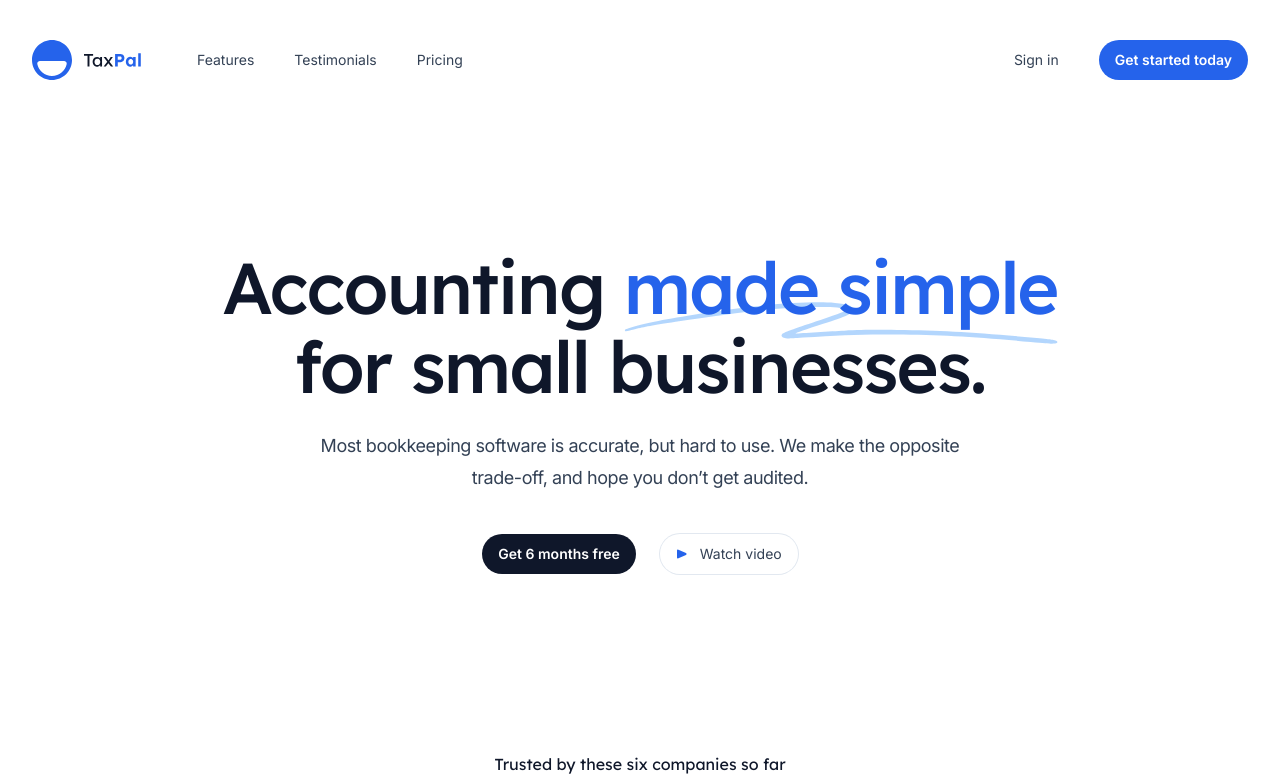
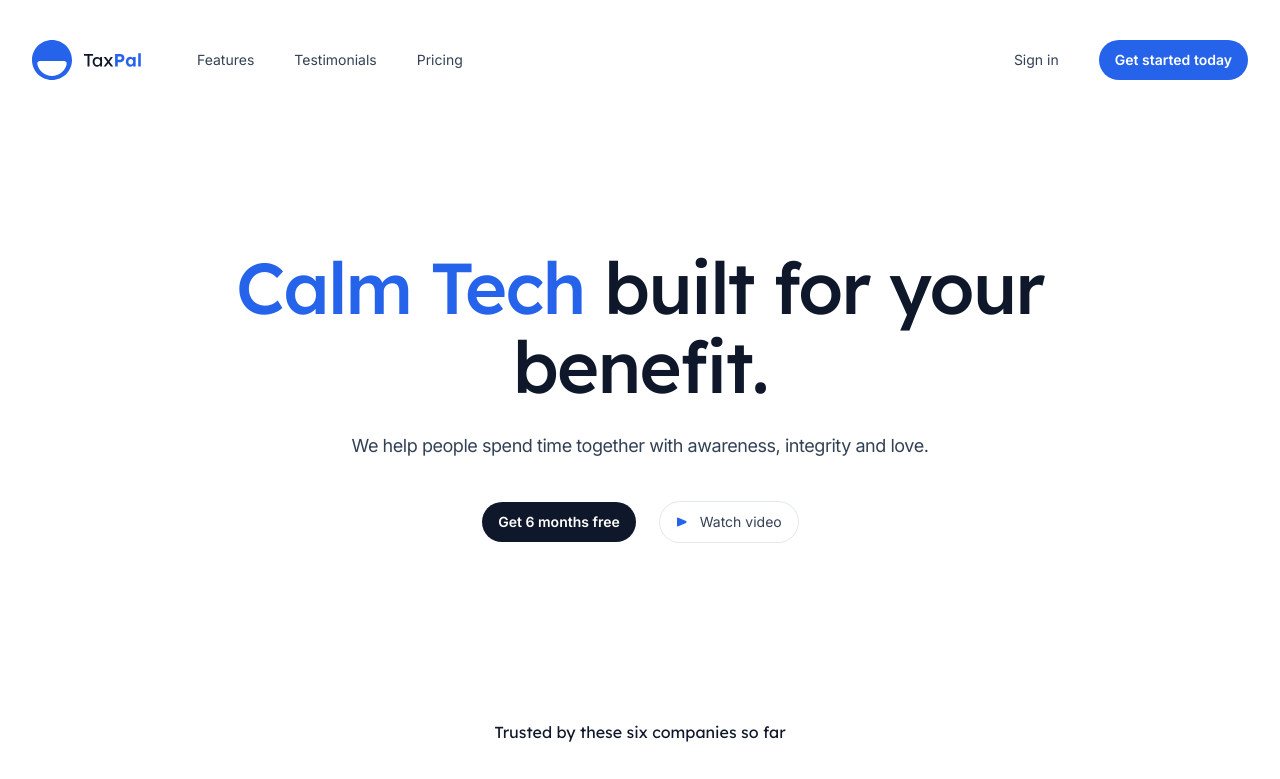
Before and after one commit to corevectors/www, a Next.js app: page / in a window 1280 px wide. Shown: the top 779 px of the page. Built offline with nearby package versions, Linux system fonts and the light colour scheme.

Commit message:
Update lede in hero

```diff
--- a/src/components/Hero.jsx
+++ b/src/components/Hero.jsx
@@ -13,23 +13,13 @@ export function Hero() {
   return (
     <Container className="pt-20 pb-16 text-center lg:pt-32">
       <h1 className="mx-auto max-w-4xl font-display text-5xl font-medium tracking-tight text-slate-900 sm:text-7xl">
-        Accounting{' '}
         <span className="relative whitespace-nowrap text-blue-600">
-          <svg
-            aria-hidden="true"
-            viewBox="0 0 418 42"
-            className="absolute top-2/3 left-0 h-[0.58em] w-full fill-blue-300/70"
-            preserveAspectRatio="none"
-          >
-            <path d="M203.371.916c-26.013-2.078-76.686 1.963-124.73 9.946L67.3 12.749C35.421 18.062 18.2 21.766 6.004 25.934 1.244 27.561.828 27.778.874 28.61c.07 1.214.828 1.121 9.595-1.176 9.072-2.377 17.15-3.92 39.246-7.496C123.565 7.986 157.869 4.492 195.942 5.046c7.461.108 19.25 1.696 19.17 2.582-.107 1.183-7.874 4.31-25.75 10.366-21.992 7.45-35.43 12.534-36.701 13.884-2.173 2.308-.202 4.407 4.442 4.734 2.654.187 3.263.157 15.593-.78 35.401-2.686 57.944-3.488 88.365-3.143 46.327.526 75.721 2.23 130.788 7.584 19.787 1.924 20.814 1.98 24.557 1.332l.066-.011c1.201-.203 1.53-1.825.399-2.335-2.911-1.31-4.893-1.604-22.048-3.261-57.509-5.556-87.871-7.36-132.059-7.842-23.239-.254-33.617-.116-50.627.674-11.629.54-42.371 2.494-46.696 2.967-2.359.259 8.133-3.625 26.504-9.81 23.239-7.825 27.934-10.149 28.304-14.005.417-4.348-3.529-6-16.878-7.066Z" />
-          </svg>
-          <span className="relative">made simple</span>
+          <span className="relative">Calm Tech</span>
         </span>{' '}
-        for small businesses.
+        built for your benefit.
       </h1>
       <p className="mx-auto mt-6 max-w-2xl text-lg tracking-tight text-slate-700">
-        Most bookkeeping software is accurate, but hard to use. We make the
-        opposite trade-off, and hope you don’t get audited.
+        We help people spend time together with awareness, integrity and love.
       </p>
       <div className="mt-10 flex justify-center gap-x-6">
         <Button href="/register">Get 6 months free</Button>
```
